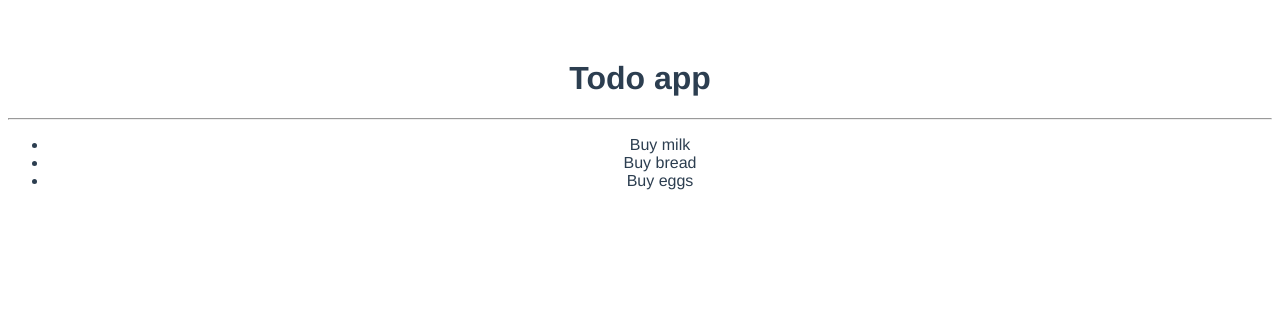
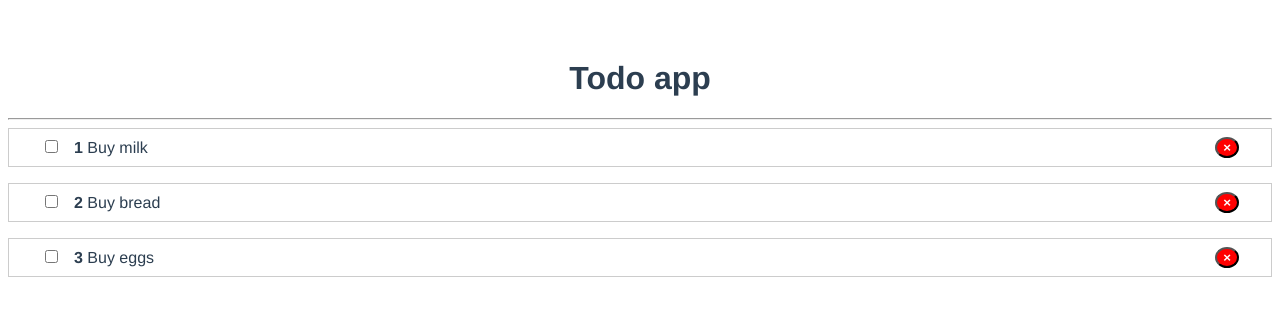
Before and after one commit to shurikdurik/vue-app, a Vue app: page / in a window 1280 px wide. Shown: the top 316 px of the page. Built offline with nearby package versions, Linux system fonts and the light colour scheme.

Commit message:
delete and complete funcions done

```diff
--- a/src/App.vue
+++ b/src/App.vue
@@ -4,6 +4,8 @@
     <hr>
     <TodoList
       v-bind:todos="todos"
+      @remove-todo="removeTodo"
+      @toggle-todo="toggleTodo"
     />
   </div>
 </template>
@@ -23,6 +25,19 @@ export default {
   },
   components: {
     TodoList
+  },
+  methods: {
+    removeTodo(id) {
+      this.todos = this.todos.filter((todo) => todo.id !== id)
+    },
+    toggleTodo(id) {
+      this.todos = this.todos.map(todo => {
+      if (todo.id === id) {
+        return { ...todo, completed: !todo.completed };
+      }
+      return todo;
+    });
+    }
   }
 }
 </script>
--- a/src/components/TodoItem.vue
+++ b/src/components/TodoItem.vue
@@ -1,6 +1,11 @@
 <template>
     <li>
-        {{ todo.title }}
+        <span v-bind:class="{done: todo.completed}">
+            <input type="checkbox" v-on:change="toggleTodo">
+            <strong>{{ todo.id }}</strong>
+            {{ todo.title }}
+        </span>
+        <button class="rm" v-on:click="removeTodo">&times;</button>
     </li>
 </template>
 
@@ -11,6 +16,39 @@
                 type: Object,
                 required: true
             }
+        },
+        methods: {
+            toggleTodo() {
+                this.$emit('toggle-todo', this.todo.id)
+            },
+            removeTodo() {
+                this.$emit('remove-todo', this.todo.id)
+            }
         }
     }
 </script>
+
+<style scoped>
+    li {
+        border: 1px solid #ccc;
+        display: flex;
+        justify-content: space-between;
+        padding: .5rem 2rem;
+        margin-bottom: 1rem;
+    }
+
+    .rm {
+        background: red;
+        color: #fff;
+        border-radius: 50%;
+        font-weight: bold;
+    }
+
+    input {
+        margin-right: 1rem;
+    }
+
+    .done {
+        text-decoration: line-through;
+    }
+</style>
--- a/src/components/TodoList.vue
+++ b/src/components/TodoList.vue
@@ -5,6 +5,8 @@
                 v-for="todo of todos"
                 v-bind:todo="todo"
                 v-bind:key="todo.id"
+                v-on:remove-todo="removeTodo"
+                v-on:toggle-todo="toggleTodo"
             />
         </ul>
     </div>
@@ -16,6 +18,22 @@ export default {
     props: ['todos'],
     components: {
         TodoItem
+    },
+    methods: {
+        removeTodo(id) {
+            this.$emit('remove-todo', id)
+        },
+        toggleTodo(id) {
+            this.$emit('toggle-todo', id)
+        }
     }
 }
 </script>
+
+<style scoped>
+    ul {
+        list-style: none;
+        margin: 0;
+        padding: 0;
+    }
+</style>
```
